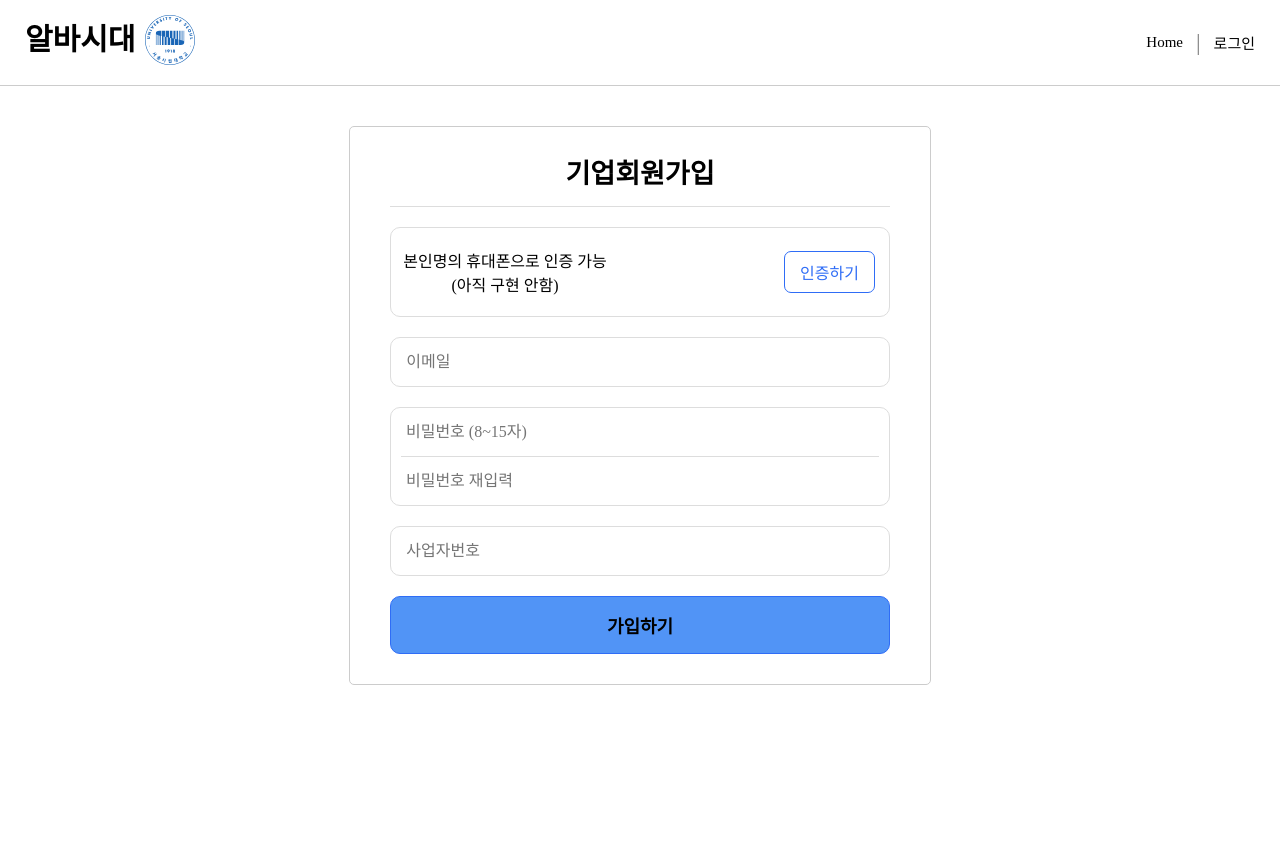
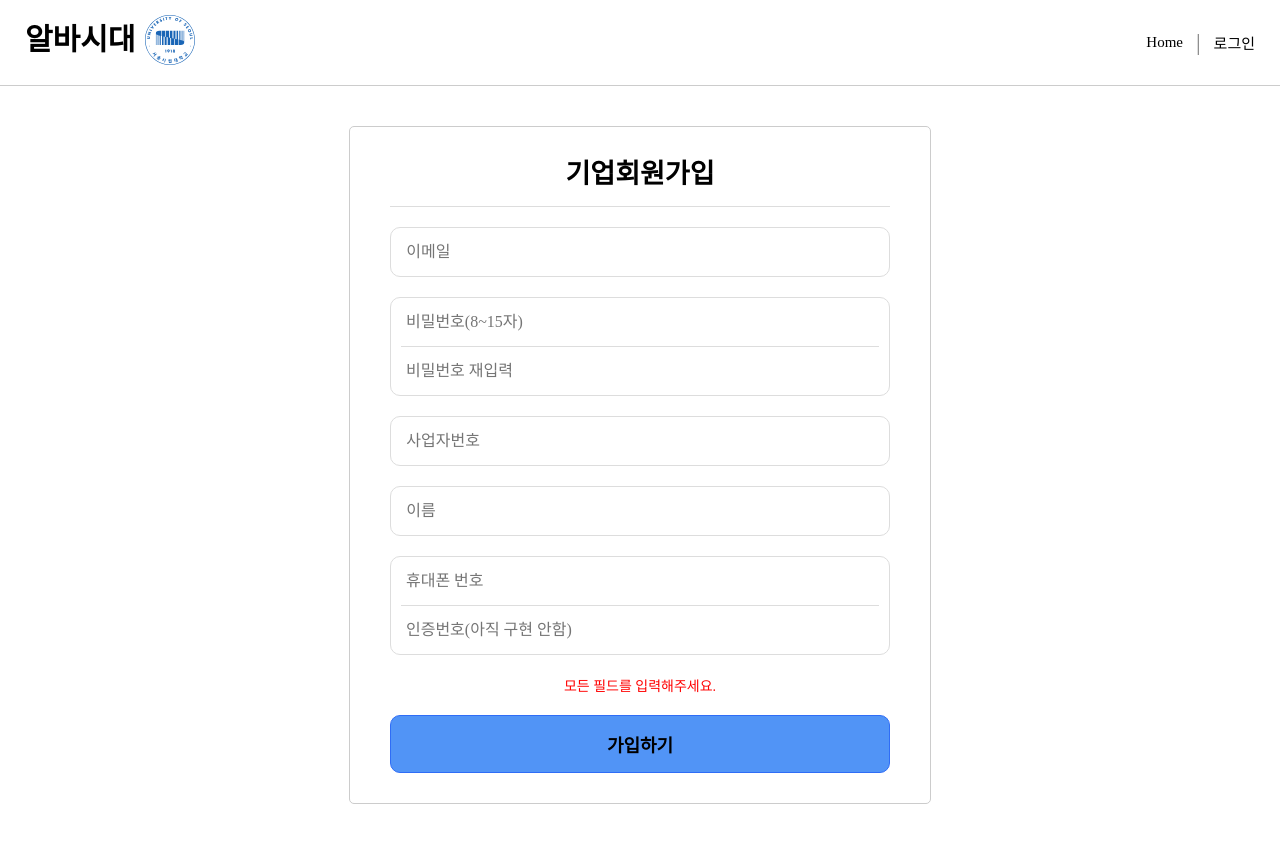
Before and after one commit to Chaan0210/albasidae-fe, a React (Create React App) app: page /signup/company in a window 1280 px wide. Both pictures are taken after a click on the button "가입하기". Before the commit the page ends 800 px from the top, so only its background shows below. Built offline with nearby package versions, Linux system fonts and the light colour scheme; no server answers; a web font is replaced by a local one.

Commit message:
style: login css 변경

```diff
--- a/src/components/RegistResume/ResumeProfile.jsx
+++ b/src/components/RegistResume/ResumeProfile.jsx
@@ -64,9 +64,8 @@ const ResumeProfile = () => {
       <S.ProfileInfo>
         <S.InfoRow>
           <S.Name>{userData?.name}</S.Name>
-          <S.InfoValue>{userData?.gender}</S.InfoValue>
+          <S.InfoValue>({userData?.gender})</S.InfoValue>
           <S.InfoValue>{age !== null ? `${age + 1}세` : ""}</S.InfoValue>
-
           <S.Link to="/userinfochange" className="link">
             <S.EditButton>회원정보 수정</S.EditButton>
           </S.Link>
--- a/src/pages/auth/CompanySignUp.jsx
+++ b/src/pages/auth/CompanySignUp.jsx
@@ -9,22 +9,44 @@ const CompanySignUp = () => {
     password: "",
     confirmPassword: "",
     name: "",
-    birthDate: "",
     email: "",
     phone: "",
+    businessNumber: "",
   });
+  const [errorMessage, setErrorMessage] = useState("");
   const navigate = useNavigate();
   const { signup } = useContext(AuthContext);
 
   const handleChange = (e) => {
+    const { name, value } = e.target;
+    if (name === "phone" && !/^[0-9]*$/.test(value)) {
+      return;
+    }
+    if (name === "password" && value.length > 15) {
+      return;
+    }
+    if (name === "confirmPassword" && value.length > 15) {
+      return;
+    }
+    if (name === "businessNumber" && !/^[0-9]*$/.test(value)) {
+      return;
+    }
+    if (name === "phone" && value.length > 11) {
+      return;
+    }
     setFormData({
       ...formData,
-      [e.target.name]: e.target.value,
+      [name]: value,
     });
   };
   const handleSubmit = async () => {
+    if (Object.values(formData).some((field) => field === "")) {
+      setErrorMessage("모든 필드를 입력해주세요.");
+      return;
+    }
+
     if (formData.password !== formData.confirmPassword) {
-      alert("비밀번호가 일치하지 않습니다.");
+      setErrorMessage("비밀번호가 일치하지 않습니다.");
       return;
     }
 
@@ -32,10 +54,10 @@ const CompanySignUp = () => {
       email: formData.email,
       password: formData.password,
       role: "COMPANY",
-      name: "",
+      name: formData.name,
       birthDate: "",
       phone: formData.phone,
-      businessNumber: formData.businessnum,
+      businessNumber: formData.businessNumber,
     };
 
     try {
@@ -54,11 +76,10 @@ const CompanySignUp = () => {
 
       const data = await response.json();
       if (response.ok && data.result === true) {
-        alert("회원가입이 완료되었습니다.");
         signup(data.data.token, "COMPANY", formData.email);
         navigate("/");
       } else {
-        alert(data.message);
+        setErrorMessage(data.message);
       }
     } catch (error) {
       console.error("Error:", error);
@@ -72,14 +93,14 @@ const CompanySignUp = () => {
       <S.Container>
         <S.Title>기업회원가입</S.Title>
         <S.InputWrapper>
-          <S.InputButton>
+          {/* <S.InputButton>
             <S.Certify>
               본인명의 휴대폰으로 인증 가능
               <br />
               (아직 구현 안함)
             </S.Certify>
             <S.CertifyButton>인증하기</S.CertifyButton>
-          </S.InputButton>
+          </S.InputButton> */}
           <S.Input
             type="email"
             name="email"
@@ -91,7 +112,7 @@ const CompanySignUp = () => {
             <S.InputFirst
               type="password"
               name="password"
-              placeholder="비밀번호 (8~15자)"
+              placeholder="비밀번호(8~15자)"
               value={formData.password}
               onChange={handleChange}
             />
@@ -106,12 +127,36 @@ const CompanySignUp = () => {
 
           <S.Input
             type="email"
-            name="businessnum"
+            name="businessNumber"
             placeholder="사업자번호"
-            value={formData.businessnum}
+            value={formData.businessNumber}
             onChange={handleChange}
           />
+          <S.Input
+            type="text"
+            name="name"
+            placeholder="이름"
+            value={formData.name}
+            onChange={handleChange}
+          />
+          <S.DoubleWrapper>
+            <S.InputFirst
+              type="text"
+              name="phone"
+              placeholder="휴대폰 번호"
+              value={formData.phone}
+              onChange={handleChange}
+            />
+            <S.InputSecond
+              type="text"
+              name="verificationCode"
+              placeholder="인증번호(아직 구현 안함)"
+              value={formData.verificationCode}
+              onChange={handleChange}
+            />
+          </S.DoubleWrapper>
         </S.InputWrapper>
+        {errorMessage && <S.ErrorMessage>{errorMessage}</S.ErrorMessage>}
         <S.CompanyButton onClick={handleSubmit}>가입하기</S.CompanyButton>
       </S.Container>
     </S.Wrapper>
--- a/src/pages/auth/Login.jsx
+++ b/src/pages/auth/Login.jsx
@@ -8,6 +8,7 @@ const Login = () => {
   const [activeTab, setActiveTab] = useState("personal");
   const [email, setEmail] = useState("");
   const [password, setPassword] = useState("");
+  const [errorMessage, setErrorMessage] = useState("");
   const navigate = useNavigate();
   const { login } = useContext(AuthContext);
 
@@ -34,12 +35,10 @@ const Login = () => {
 
       const data = await response.json();
       if (response.ok && data.result === true) {
-        alert(data.message);
         login(data.data.token, role, email);
         navigate("/");
       } else {
-        console.error("서버 응답:", data);
-        alert(data.message);
+        setErrorMessage(data.message);
       }
     } catch (error) {
       console.error("Error:", error);
@@ -88,7 +87,7 @@ const Login = () => {
             onChange={(e) => setPassword(e.target.value)}
           />
         </S.InputWrapper>
-
+        {errorMessage && <S.ErrorMessage>{errorMessage}</S.ErrorMessage>}
         <S.LoginButton activeTab={activeTab} onClick={handleLogin}>
           로그인
         </S.LoginButton>
--- a/src/pages/auth/PersonalSignUp.jsx
+++ b/src/pages/auth/PersonalSignUp.jsx
@@ -12,20 +12,50 @@ const PersonalSignUp = () => {
     name: "",
     birthDate: "",
     phone: "",
+    gender: "",
   });
-  const [activeTab, setActiveTab] = useState("male");
+  const [activeTab, setActiveTab] = useState("");
+  const [errorMessage, setErrorMessage] = useState("");
   const navigate = useNavigate();
   const { signup } = useContext(AuthContext);
 
   const handleChange = (e) => {
+    const { name, value } = e.target;
+    if (name === "phone" && !/^[0-9]*$/.test(value)) {
+      return;
+    }
+    if (name === "birthDate" && (!/^[0-9]*$/.test(value) || value.length > 6)) {
+      return;
+    }
+    if (name === "password" && value.length > 15) {
+      return;
+    }
+    if (name === "confirmPassword" && value.length > 15) {
+      return;
+    }
+    if (name === "phone" && value.length > 11) {
+      return;
+    }
     setFormData({
       ...formData,
-      [e.target.name]: e.target.value,
+      [name]: value,
+    });
+  };
+  const handleGenderChange = (gender) => {
+    setActiveTab(gender);
+    setFormData({
+      ...formData,
+      gender,
     });
   };
   const handleSubmit = async () => {
+    if (Object.values(formData).some((field) => field === "")) {
+      setErrorMessage("모든 필드를 입력해주세요.");
+      return;
+    }
+
     if (formData.password !== formData.confirmPassword) {
-      alert("비밀번호가 일치하지 않습니다.");
+      setErrorMessage("비밀번호가 일치하지 않습니다.");
       return;
     }
 
@@ -37,6 +67,7 @@ const PersonalSignUp = () => {
       birthDate: formData.birthDate,
       phone: formData.phone,
       businessNumber: "",
+      gender: formData.gender,
     };
 
     try {
@@ -55,11 +86,10 @@ const PersonalSignUp = () => {
       console.log(window.location.origin);
       const data = await response.json();
       if (response.ok && data.result === true) {
-        alert("회원가입이 완료되었습니다.");
         signup(data.data.token, "PERSONAL", formData.email);
         navigate("/");
       } else {
-        alert(data.message);
+        setErrorMessage(data.message);
       }
     } catch (error) {
       console.error("Error:", error);
@@ -87,7 +117,7 @@ const PersonalSignUp = () => {
             <S.InputFirst
               type="password"
               name="password"
-              placeholder="비밀번호 (8~15자)"
+              placeholder="비밀번호(8~15자)"
               value={formData.password}
               onChange={handleChange}
             />
@@ -116,14 +146,14 @@ const PersonalSignUp = () => {
           />
           <S.TabWrapper>
             <S.TabLeft
-              active={activeTab === "male"}
-              onClick={() => setActiveTab("male")}
+              active={activeTab === "남"}
+              onClick={() => handleGenderChange("남")}
             >
               남
             </S.TabLeft>
             <S.TabRight
-              active={activeTab === "female"}
-              onClick={() => setActiveTab("female")}
+              active={activeTab === "여"}
+              onClick={() => handleGenderChange("여")}
             >
               여
             </S.TabRight>
@@ -145,7 +175,7 @@ const PersonalSignUp = () => {
             />
           </S.DoubleWrapper>
         </S.InputWrapper>
-
+        {errorMessage && <S.ErrorMessage>{errorMessage}</S.ErrorMessage>}
         <S.Button onClick={handleSubmit}>가입하기</S.Button>
       </S.Container>
     </S.Wrapper>
--- a/src/uis/LoginUI.jsx
+++ b/src/uis/LoginUI.jsx
@@ -95,6 +95,12 @@ const S = {
     color: #ddd;
     font-size: 14px;
   `,
+  ErrorMessage: styled.div`
+    color: red;
+    font-size: 14px;
+    text-align: center;
+    padding-bottom: 10px;
+  `,
 };
 
 export default S;
--- a/src/uis/SignupUI.jsx
+++ b/src/uis/SignupUI.jsx
@@ -135,6 +135,12 @@ const S = {
     background-color: ${({ active }) => (active ? "#fff" : "#f7f7f7")};
     font-weight: ${({ active }) => (active ? "bold" : "normal")};
   `,
+  ErrorMessage: styled.div`
+    color: red;
+    font-size: 14px;
+    text-align: center;
+    padding-bottom: 20px;
+  `,
 };
 
 export default S;
```
